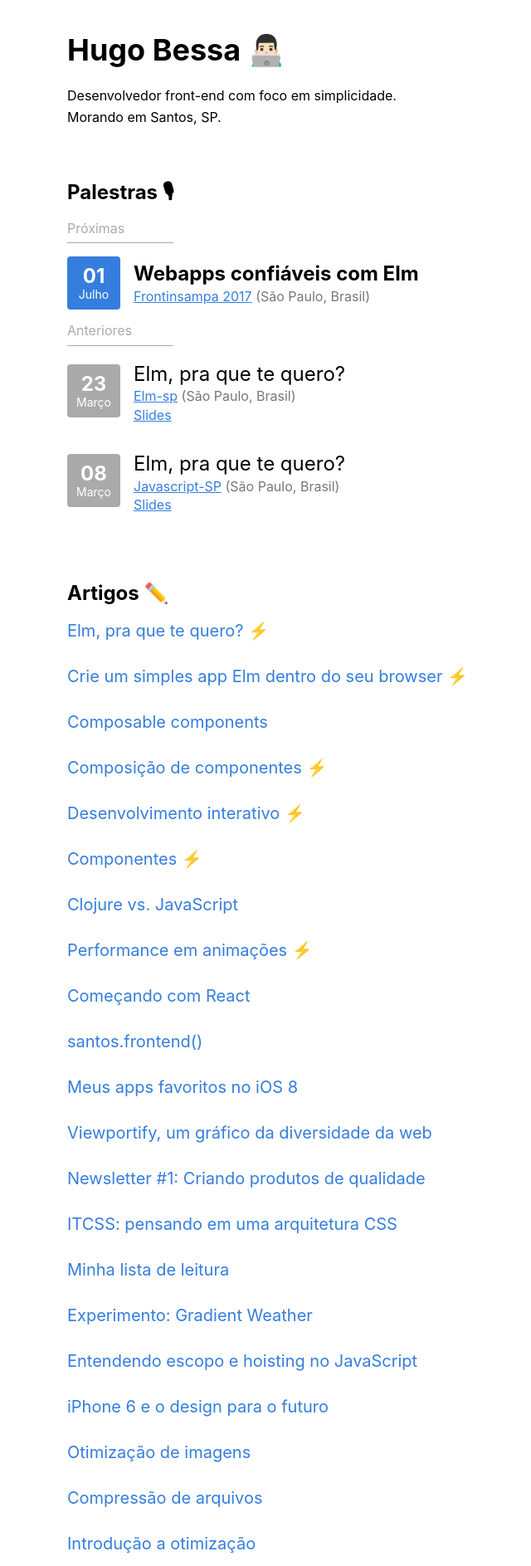
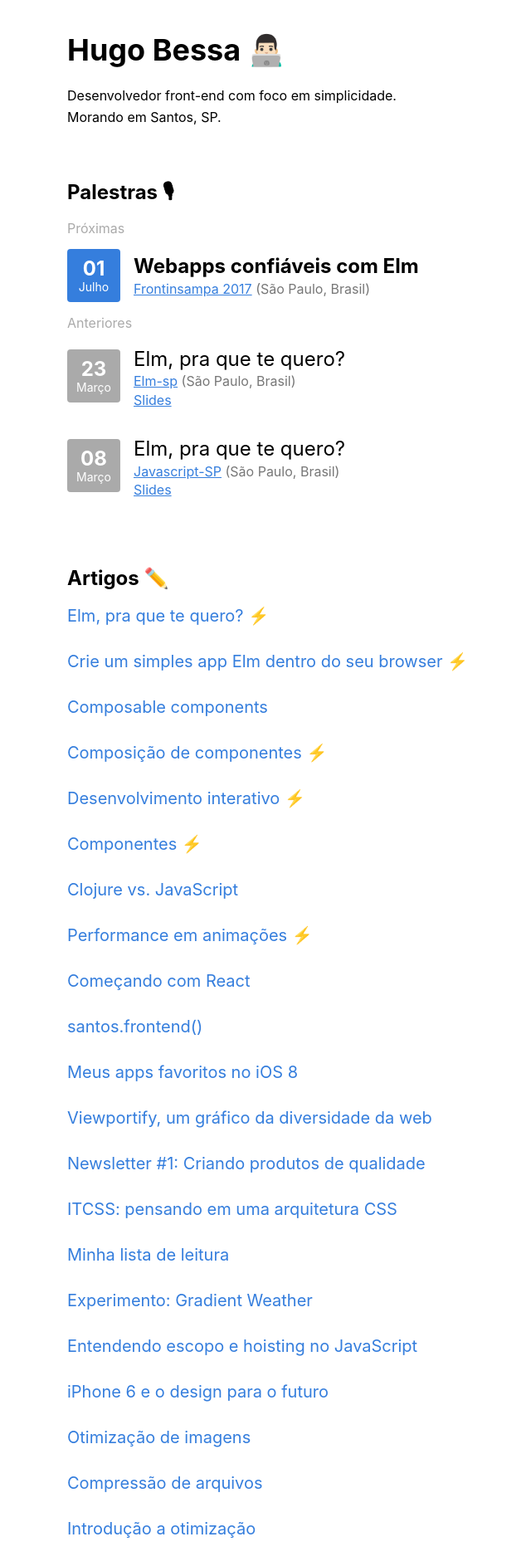
Before and after one commit to hugobessaa/hugobessaa.github.io, a Jekyll site: the page built from index.html, in a window 1280 px wide. Shown: the top 1887 px of the page at 83% size, without its empty margins (191-831 px from the left). Built offline with Jekyll 4.4.1, drawn with Linux system fonts in a browser that asks for light colours.

Commit message:
Remove unnecessary borders

```diff
--- a/index.html
+++ b/index.html
@@ -18,7 +18,7 @@ layout: default
     <h2 class='uppercase'>Palestras 🎙</h2>
   </header>
 
-  <div class="light-silver bb b--light-silver w4 pb2">Próximas</div>
+  <div class="light-silver w4">Próximas</div>
 
   <ul class="list pa0 ma0">
     <li class="pv3 flex flex-column flex-row-ns items-center-ns">
@@ -37,7 +37,7 @@ layout: default
     </li>
   </ul>
 
-  <div class="light-silver bb b--light-silver w4 pb2">Anteriores</div>
+  <div class="light-silver w4">Anteriores</div>
 
   <ul class="list pa0 ma0">
 
```
